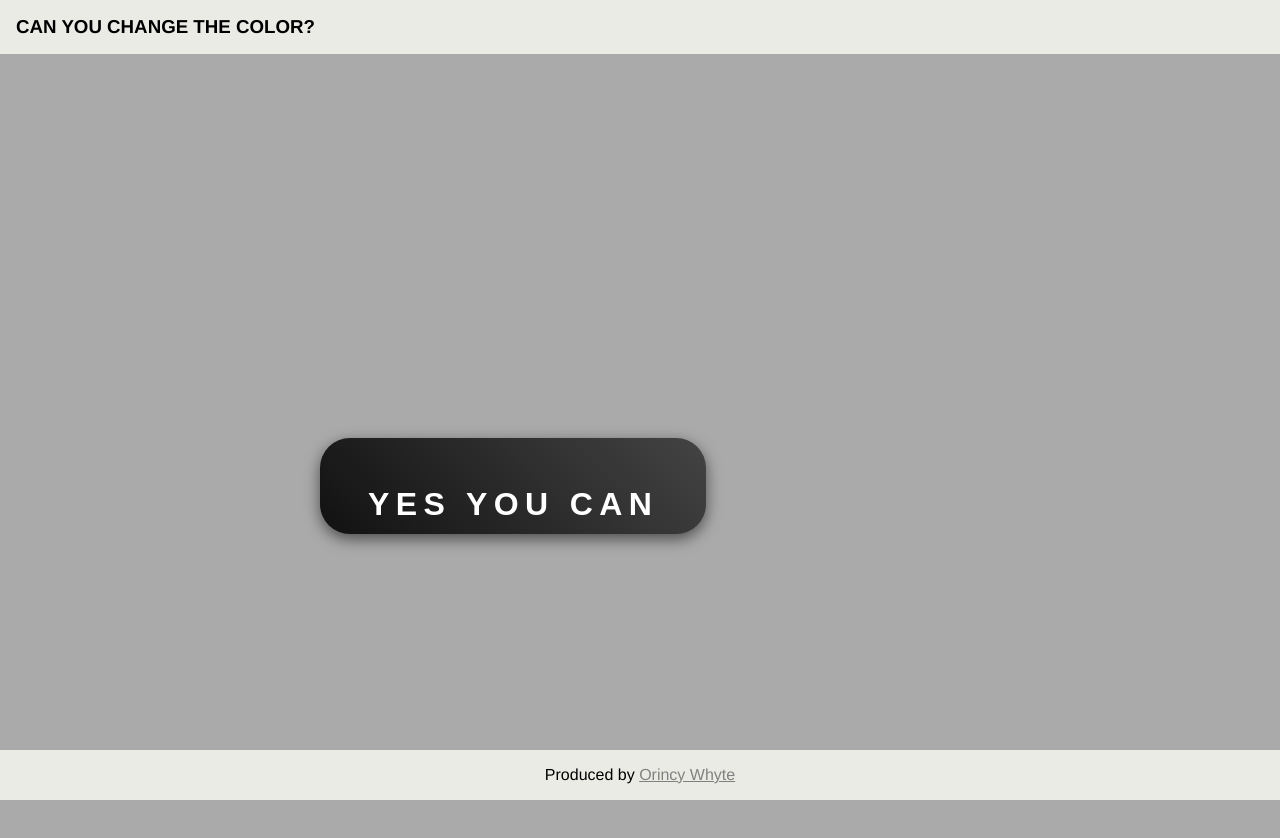
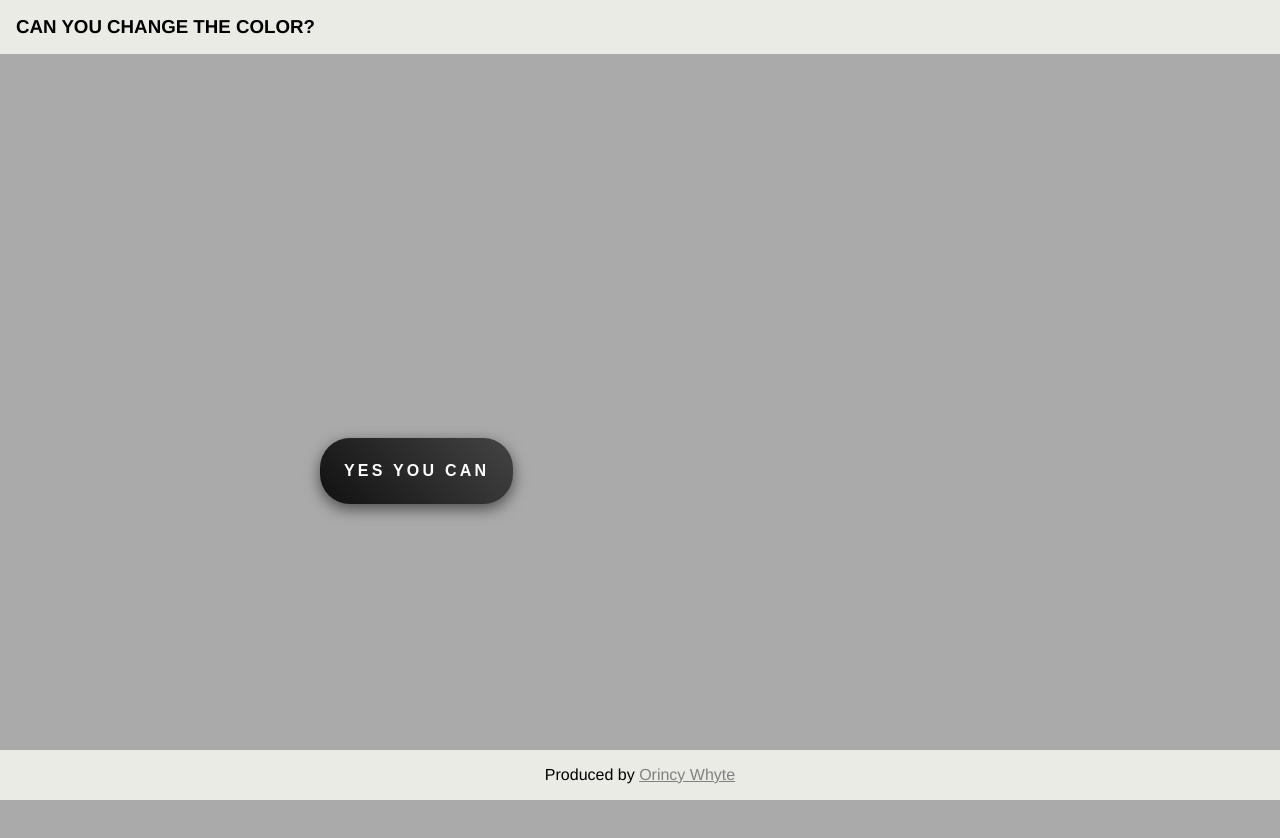
Before and after one commit to oswhytecodes/BackgroundColorChange, a plain HTML site: page index.html in a window 1280 px wide. Drawn offline with Linux system fonts and the light colour scheme.

Commit message:
Update style.css

```diff
--- a/style.css
+++ b/style.css
@@ -5,7 +5,7 @@
 }
 body {
   margin: 0 auto;
-    max-width: 100%;
+    width: 100%;
     font-family: helvetica;
     background-color: #aaa;
   }
@@ -26,7 +26,7 @@ body {
     flex-direction: column;
     justify-content: center;
     align-items: center;
-    max-width: 100%;
+    width: 100%;
   }
 .btn-container {
 width: 50%;
@@ -35,9 +35,8 @@ width: 50%;
       background-color: black;
       font-weight: 900;
       color: white;
-      font-size: 2rem;
-    height: 2em;
- padding: 1.5em;
+      font-size: 1rem;
+      padding: 1.5em;
     border: none;
     margin: 60% auto;
     letter-spacing: .2em;
```
